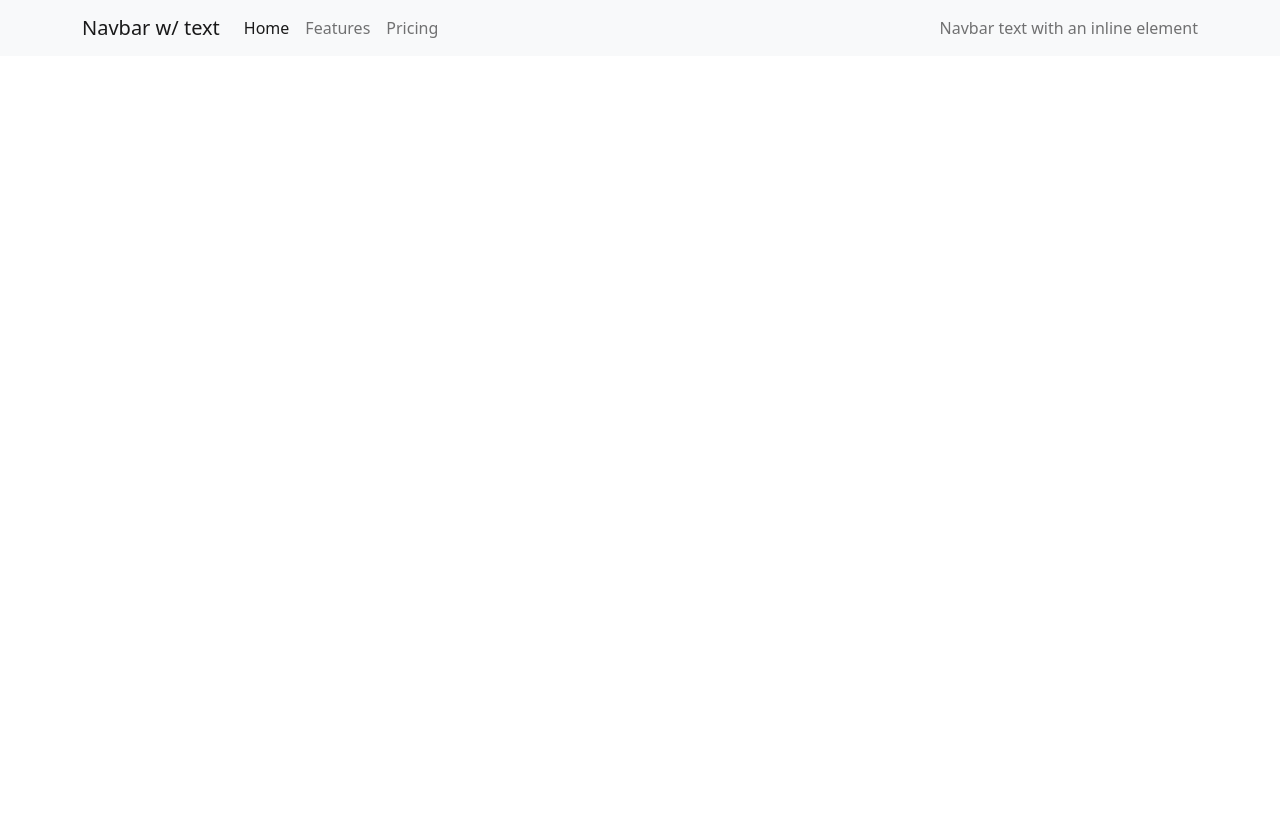
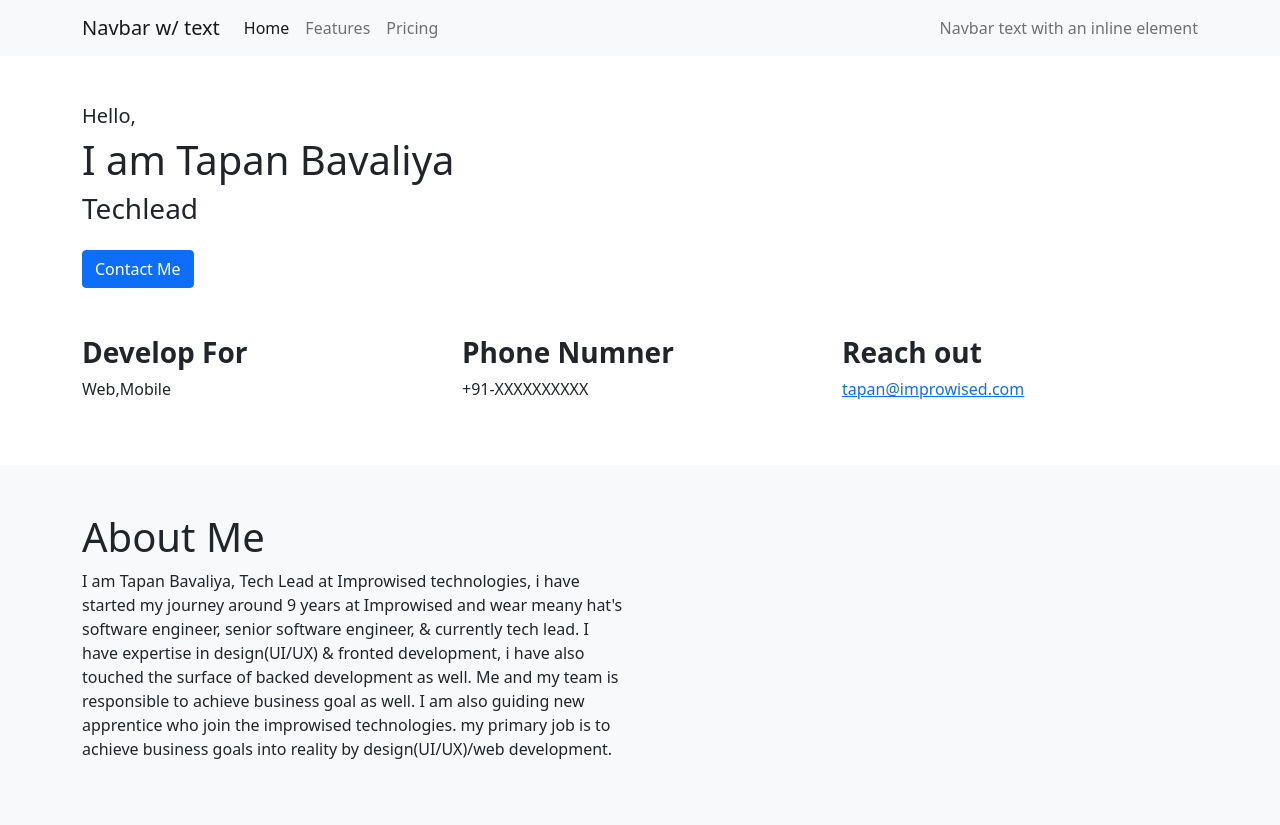
Before and after one commit to jaydip-45/portfolio, a plain HTML site: page index.html in a window 1280 px wide. Before the commit the page ends 800 px from the top, so only its background shows below. Drawn offline with nearby package versions, Linux system fonts and the light colour scheme.

Commit message:
update inde.html

```diff
--- a/index.html
+++ b/index.html
@@ -35,6 +35,67 @@
           </div>
         </div>
       </nav>
+      <section class="container py-5">
+        <div class="row">
+          <div class="col">
+            <h5>Hello,</h5>
+            <h1>I am Tapan Bavaliya</h1>
+            <h3>Techlead</h3>
+            <button type="button" class="btn btn-primary mt-3">Contact Me</button>
+          </div>
+        </div>
+
+        <div class="row pt-5">
+          <div class="col">
+            <h3>
+              <strong>
+                Develop For
+              </strong>
+            </h3>
+            <p>
+              Web,Mobile
+            </p>
+          </div>
+          <div class="col">
+            <h3>
+              <strong>
+                Phone Numner
+              </strong>
+            </h3>
+            <p>
+              +91-XXXXXXXXXX
+            </p>
+          </div>
+          <div class="col">
+            <h3>
+              <strong>
+                Reach out
+              </strong>
+            </h3>
+            <p>
+              <a href="mailto:tapan@improwised.com">tapan@improwised.com</a>
+            </p>
+          </div>
+        </div>
+      </section>
+
+      <section class="bg-light py-5">
+        <div class="container">
+          <div class="row">
+            <div class="col">
+              <h1 id="aboutme">About Me</h1>
+              <p>
+                I am Tapan Bavaliya, Tech Lead at Improwised technologies, i have started my journey around 9 years at Improwised and wear meany hat's software engineer, senior software engineer, & currently tech lead.
+
+                I have expertise in design(UI/UX) & fronted development, i have also touched the surface of backed development as well. Me and my team is responsible to achieve business goal as well. I am also guiding new apprentice who join the improwised technologies.
+
+                my primary job is to achieve business goals into reality by design(UI/UX)/web development.
+              </p>
+            </div>
+            <div class="col-sm"></div>
+          </div>
+        </div>
+      </section>
 
     <!-- Optional JavaScript; choose one of the two! -->
 
```
